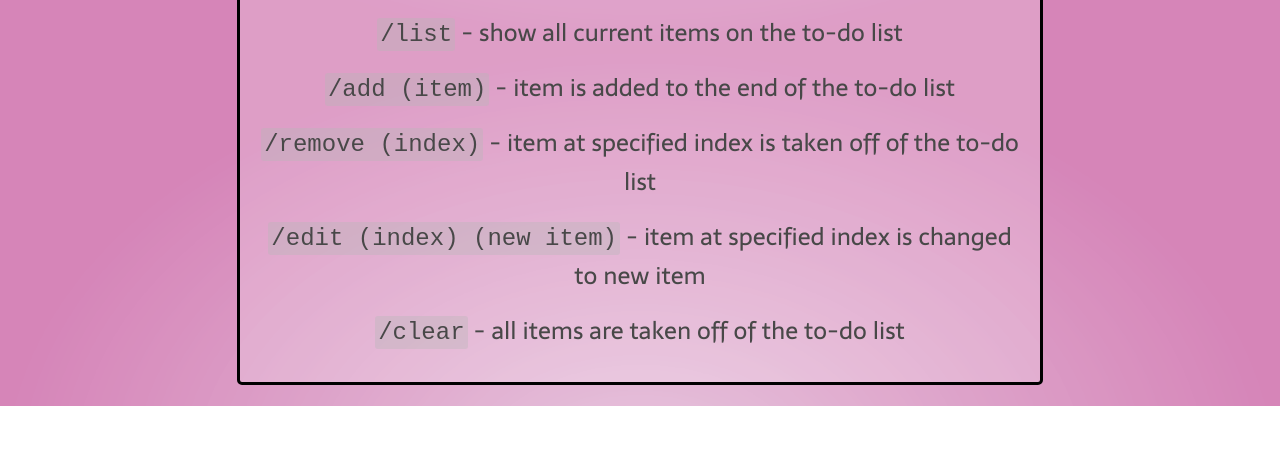
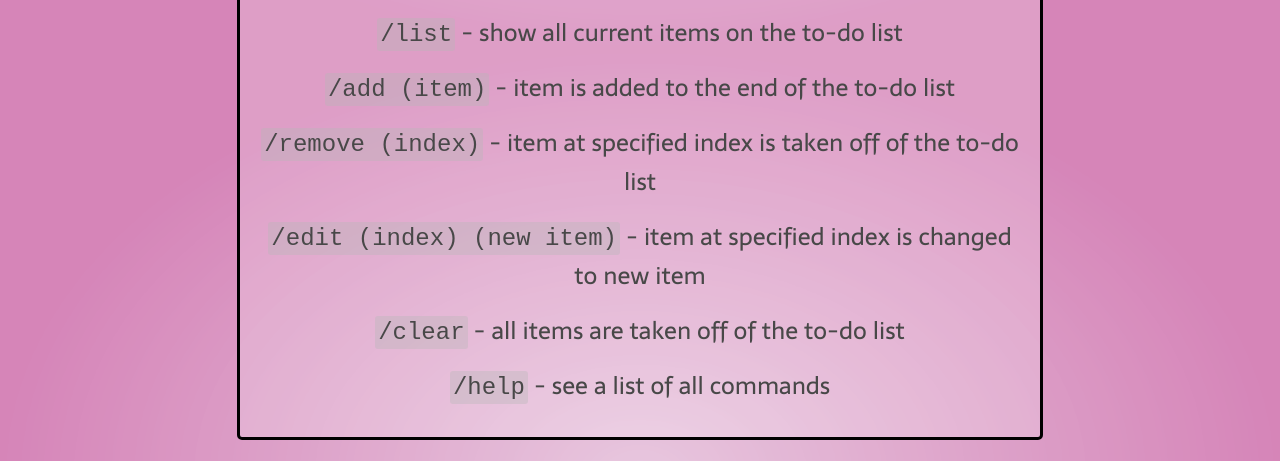
Before and after one commit to trev4ev/PandaBot, a website: page index.html in a window 1280 px wide. Shown: the part 804-1265 px from the top of the page. Before the commit the page ends 1210 px from the top, so only its background shows below. Drawn offline with Linux system fonts and the light colour scheme.

Commit message:
add help to site

```diff
--- a/index.html
+++ b/index.html
@@ -25,7 +25,7 @@
             <h4><span id = "code">/remove (index)</span> - item at specified index is taken off of the to-do list</h4>
             <h4><span id = "code">/edit (index) (new item)</span> - item at specified index is changed to new item</h4>
             <h4><span id = "code">/clear</span> - all items are taken off of the to-do list</h4>
-<!--            <h4><span id = "code">/help</span> - see a list of all commands</h4>-->
+            <h4><span id = "code">/help</span> - see a list of all commands</h4>
 <!--            <h4><span id = "code">/#rekt</span> - use immediately after a sick burn is delivered</h4>-->
         </div>
     </body>
```
